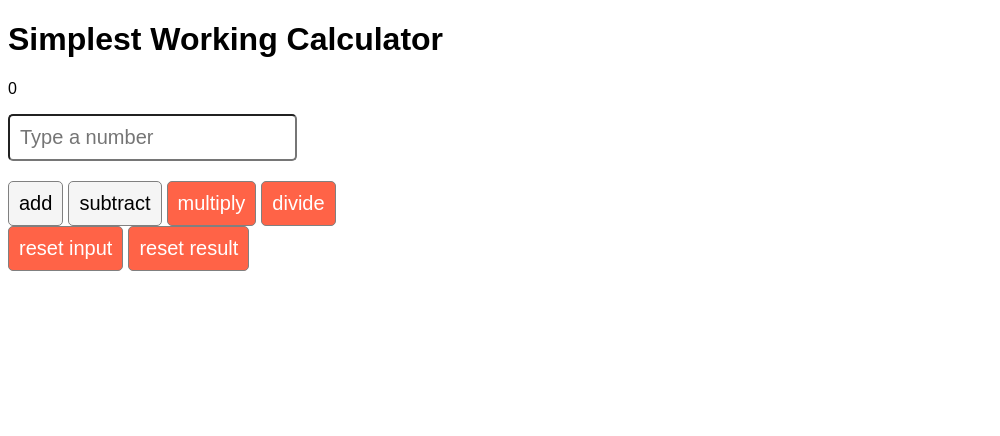
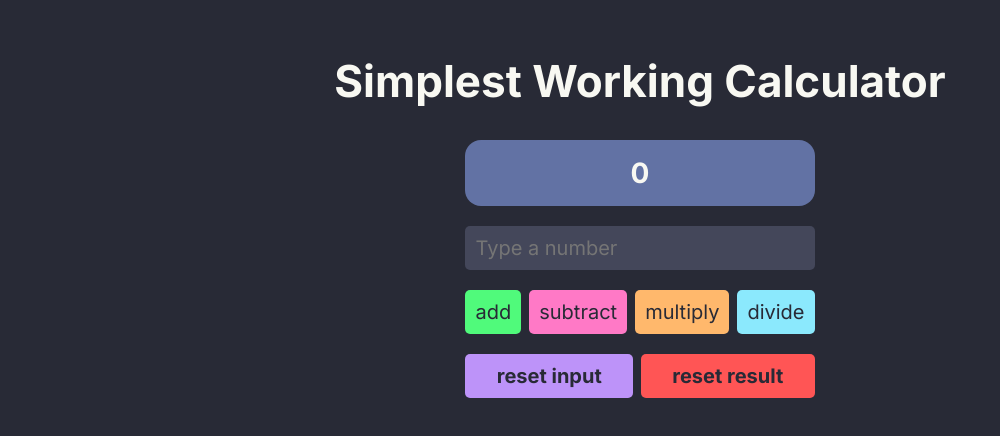
Before and after one commit to JYLN/meta-react-calculator-app, a React (Create React App) app: page / in a window 1280 px wide. Shown: the top 436 px of the page, without its empty margins (0-1000 px from the left). Built offline with nearby package versions, Linux system fonts and the light colour scheme; a web font is replaced by a local one.

Commit message:
:tada: Overhaul styles, complete project

```diff
--- a/src/App.css
+++ b/src/App.css
@@ -3,6 +3,7 @@
 :root {
   --background: #282a36;
   --secondary-background: #44475a;
+  --tertiary-background: #6272a4;
   --foreground: #f8f8f2;
   --cyan: #8be9fd;
   --green: #50fa7b;
@@ -15,25 +16,136 @@
 }
 
 * {
-  font-family: sans-serif;
+  margin: 0;
+  padding: 0;
+  box-sizing: border-box;
+  font-family: var(--default-font);
 }
+
+html {
+  font-size: 16px;
+}
+
+body {
+  background-color: var(--background);
+  color: var(--foreground);
+}
+
+#root {
+  width: min(85vw, 1920px);
+  height: 100vh;
+  margin: 0 auto;
+}
+
+.App {
+  display: flex;
+  flex-direction: column;
+  align-items: center;
+  padding: 5% 8%;
+}
+
+header {
+  margin-bottom: 2rem;
+}
+
+h1 {
+  font-size: 2.75rem;
+  text-align: center;
+}
+
+form {
+  display: flex;
+  flex-direction: column;
+  gap: 1.25rem;
+}
+
+p {
+  padding: 1rem 0;
+  border-radius: 1rem;
+  background-color: var(--tertiary-background);
+  font-size: 1.75rem;
+  font-weight: bold;
+  text-align: center;
+}
+
 input,
 button {
   font-size: 20px;
   padding: 10px;
   border-radius: 5px;
 }
+
 input {
   display: block;
-  margin-bottom: 20px;
+  background-color: var(--secondary-background);
+  color: var(--foreground);
+  border: none;
+  width: 100%;
 }
+
+.math-buttons,
+.reset-buttons {
+  display: flex;
+  flex-wrap: wrap;
+  gap: 0.5rem;
+}
+
+.reset-buttons button {
+  font-weight: bold;
+}
+
 button {
-  border: 1px solid gray;
-  background: whitesmoke;
-  margin-right: 5px;
+  flex-grow: 1;
+  border: none;
+  cursor: pointer;
+  color: var(--background);
+  transition: background-color 0.2s ease-in-out;
 }
-button:nth-last-child(2),
-button:nth-last-child(1) {
-  background: tomato;
-  color: white;
+
+.btn-green {
+  background-color: var(--green);
 }
+
+.btn-green:hover {
+  background-color: var(--cyan);
+}
+
+.btn-pink {
+  background-color: var(--pink);
+}
+
+.btn-pink:hover {
+  background-color: var(--purple);
+}
+
+.btn-orange {
+  background-color: var(--orange);
+}
+
+.btn-orange:hover {
+  background-color: var(--yellow);
+}
+
+.btn-cyan {
+  background-color: var(--cyan);
+}
+
+.btn-cyan:hover {
+  background-color: var(--green);
+}
+
+.btn-input {
+  background-color: var(--purple);
+}
+
+.btn-input:hover {
+  background-color: var(--pink);
+}
+
+.btn-result {
+  background-color: var(--red);
+}
+
+.btn-result:hover {
+  background-color: var(--orange);
+}
--- a/src/App.js
+++ b/src/App.js
@@ -45,14 +45,26 @@ function App() {
         <p ref={resultRef}>{result}</p>
         <input pattern='[0-9]' ref={inputRef} type='number' placeholder='Type a number' />
         <article className='math-buttons'>
-          <button onClick={plus}>add</button>
-          <button onClick={minus}>subtract</button>
-          <button onClick={times}>multiply</button>
-          <button onClick={divide}>divide</button>
+          <button className='btn-green' onClick={plus}>
+            add
+          </button>
+          <button className='btn-pink' onClick={minus}>
+            subtract
+          </button>
+          <button className='btn-orange' onClick={times}>
+            multiply
+          </button>
+          <button className='btn-cyan' onClick={divide}>
+            divide
+          </button>
         </article>
         <article className='reset-buttons'>
-          <button onClick={resetInput}>reset input</button>
-          <button onClick={resetResult}>reset result</button>
+          <button className='btn-input' onClick={resetInput}>
+            reset input
+          </button>
+          <button className='btn-result' onClick={resetResult}>
+            reset result
+          </button>
         </article>
       </form>
     </main>
```
